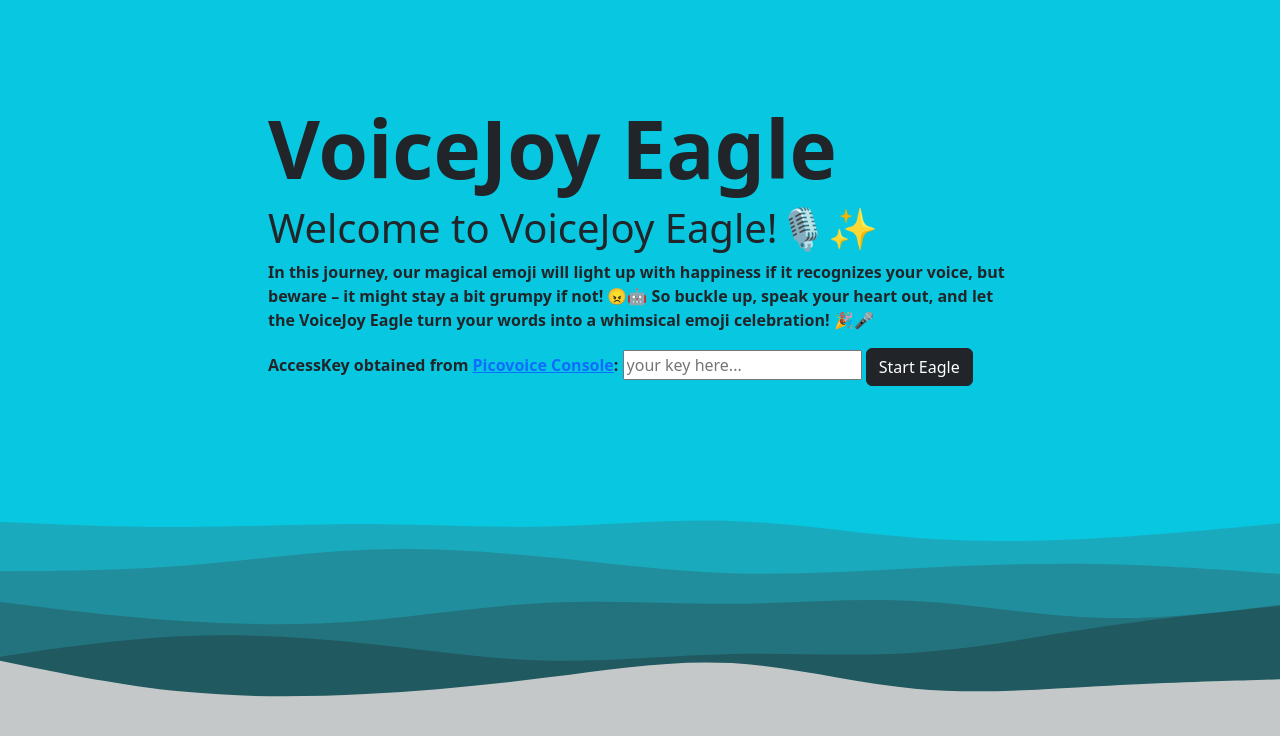
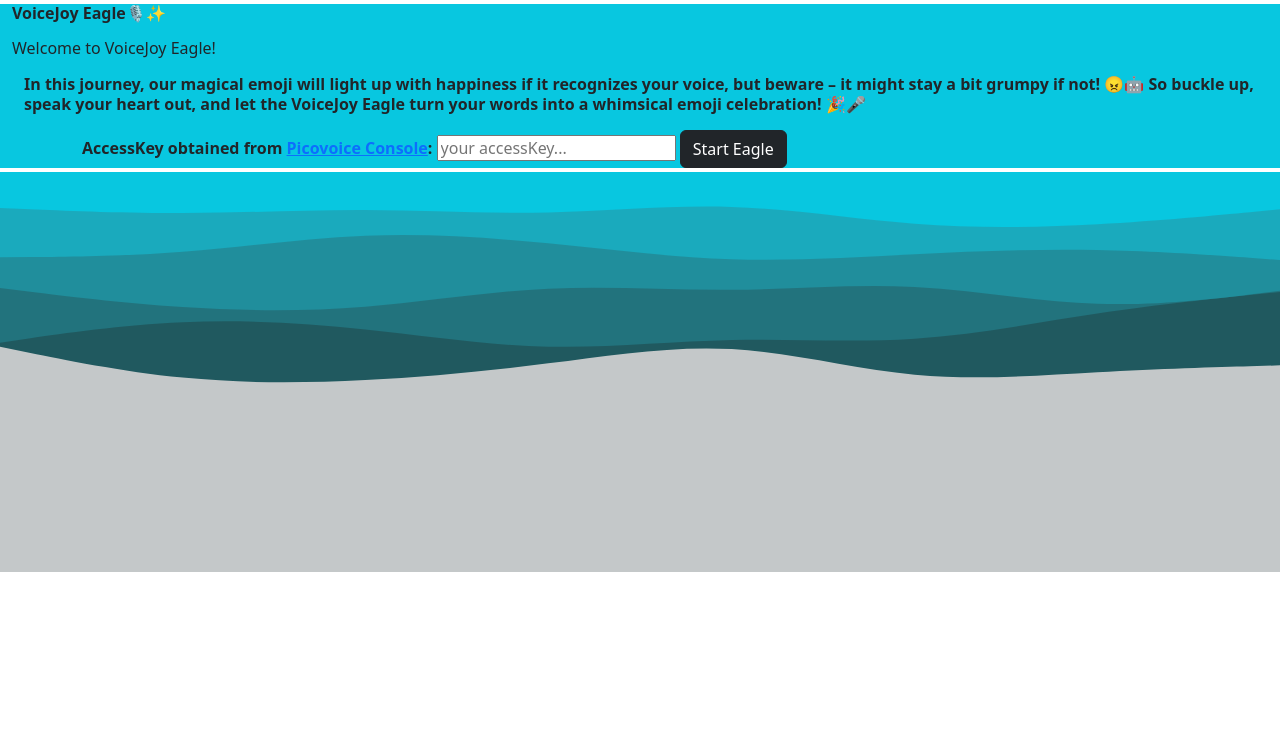
Before and after one commit to gurverm/pv-eagle, a website: page demo/web/index.html in a window 1280 px wide. Drawn offline with nearby package versions, Linux system fonts and the light colour scheme.

Commit message:
containers and buttons modified

```diff
--- a/demo/web/index.html
+++ b/demo/web/index.html
@@ -1,13 +1,14 @@
 <!DOCTYPE html>
 <html lang="en">
   <head>
-    <link rel="stylesheet" href="styles.css" />
     <link
       href="https://cdn.jsdelivr.net/npm/bootstrap@5.3.3/dist/css/bootstrap.min.css"
       rel="stylesheet"
       integrity="sha384-QWTKZyjpPEjISv5WaRU9OFeRpok6YctnYmDr5pNlyT2bRjXh0JMhjY6hW+ALEwIH"
       crossorigin="anonymous"
     />
+    <link rel="stylesheet" href="styles.css" />
+
     <script
       src="https://cdn.jsdelivr.net/npm/bootstrap@5.3.3/dist/js/bootstrap.bundle.min.js"
       integrity="sha384-YvpcrYf0tY3lHB60NNkmXc5s9fDVZLESaAA55NDzOxhy9GkcIdslK1eN7N6jIeHz"
@@ -477,25 +478,25 @@
       }
     </script>
   </head>
-  <body>
+  <body >
     <section class="blue fw-bold">
-      <div class="container">
-        <h1 class="display-1 fw-bolder">VoiceJoy Eagle</h1>
-        <h1>Welcome to VoiceJoy Eagle!🎙️✨</h1>
-        <p class="">
+      <div class="container-xxl my-1">
+        <h1 class="display-1 fw-bolder mb-3">VoiceJoy Eagle🎙️✨</h1>
+        <h1 class="my-3 ">Welcome to VoiceJoy Eagle!</h1>
+        <div class="container-xxl">
+        <p class="my-3">
           In this journey, our magical emoji will light up with happiness if it
           recognizes your voice, but beware – it might stay a bit grumpy if not!
           😠🤖 So buckle up, speak your heart out, and let the VoiceJoy Eagle
           turn your words into a whimsical emoji celebration! 🎉🎤
         </p>
-      </div>
       <!-- <hr /> -->
-      <div class="container">
+      <div class="container-xl">
         <label for="accessKey"
           >AccessKey obtained from
           <a href="https://console.picovoice.ai/" onclick="window.open('https://console.picovoice.ai/');return false;">Picovoice Console</a>:</label
         >
-        <input type="password" id="accessKey" name="accessKey" class="" placeholder="your key here..."/>
+        <input type="password" id="accessKey" name="accessKey" class="" placeholder="your accessKey..."/>
         <input
         class="btn btn-dark"
 
@@ -517,13 +518,13 @@
             accept="audio/*,.wav"
             multiple
           />
-          <p><b>OR</b></p>
+          <p class="mt-3"><b>OR</b></p>
           <label for="micEnrollStartBtn">Enroll speaker with microphone:</label>
           <button class="btn btn-dark" id="micEnrollStartBtn" onclick="micEnrollStart()">
             Record Audio
           </button>
           <p>
-            Can't find the right words? How about this: Bananas and socks hit
+            <strong>Can't find the right words? How about this: </strong><br/>Bananas and socks hit
             the dance floor at the disco, flaunting their one-of-a-kind sense of
             rhythm! 🍌🧦💃 Let your imagination groove with this quirky combo as
             they twist and turn to the beat, proving that even the most
@@ -539,7 +540,6 @@
           </button>
           <span id="displayTimer" style="display: none"></span>
           <br />
-          <hr />
         </div>
         <div id="testContainer" style="display: none">
           <div>
@@ -587,6 +587,8 @@
         </div>
         <div id="status"></div>
       </div>
+    </div>
+
     </section>
     <div class="spacer layer1"></div>
   </body>
--- a/demo/web/styles.css
+++ b/demo/web/styles.css
@@ -1,10 +1,14 @@
-section {
+*{
+  line-height: 1.25rem;
+  font-size:16px !important;
+}
+.section {
   position: relative;
   display: flex;
   flex-direction: column;
   align-items: center;
   min-height: 400px;
-  padding: 100px 20vw;
+  padding: 100px;
 }
 
 .blue {
```
